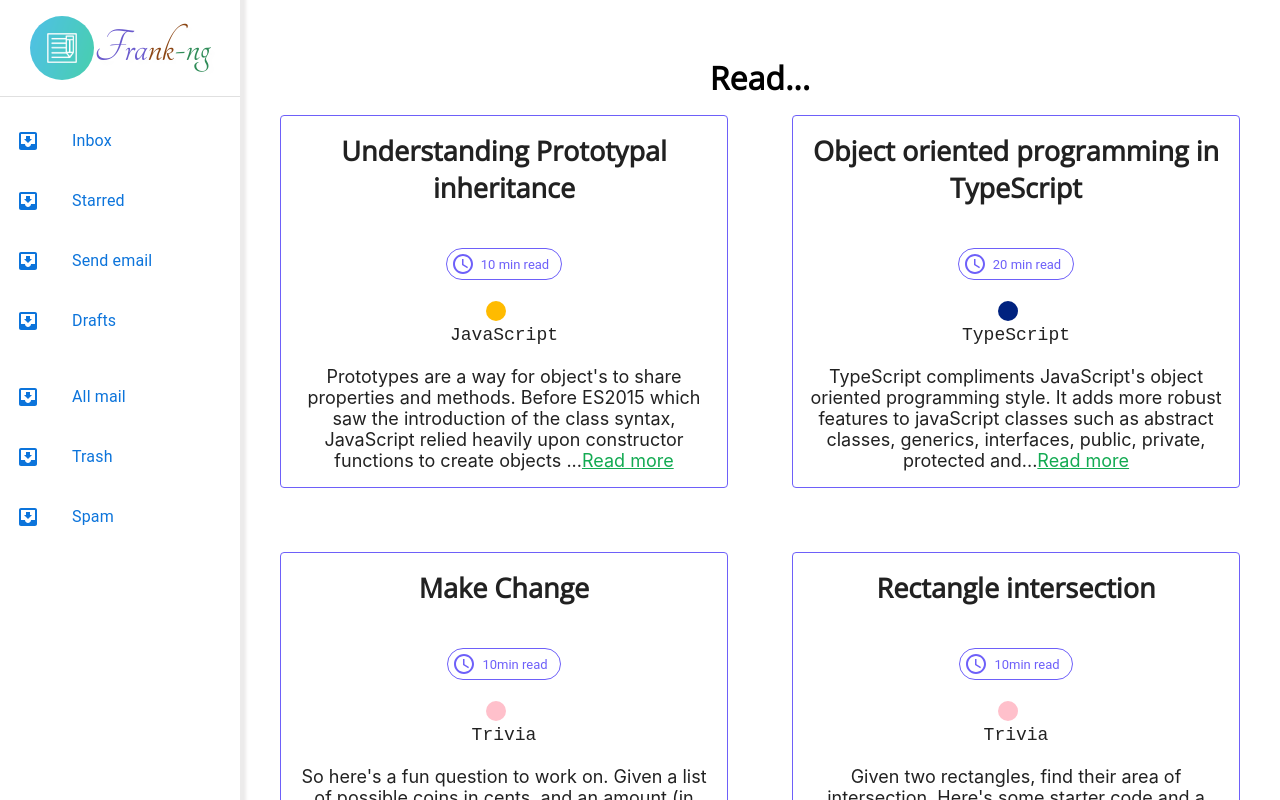
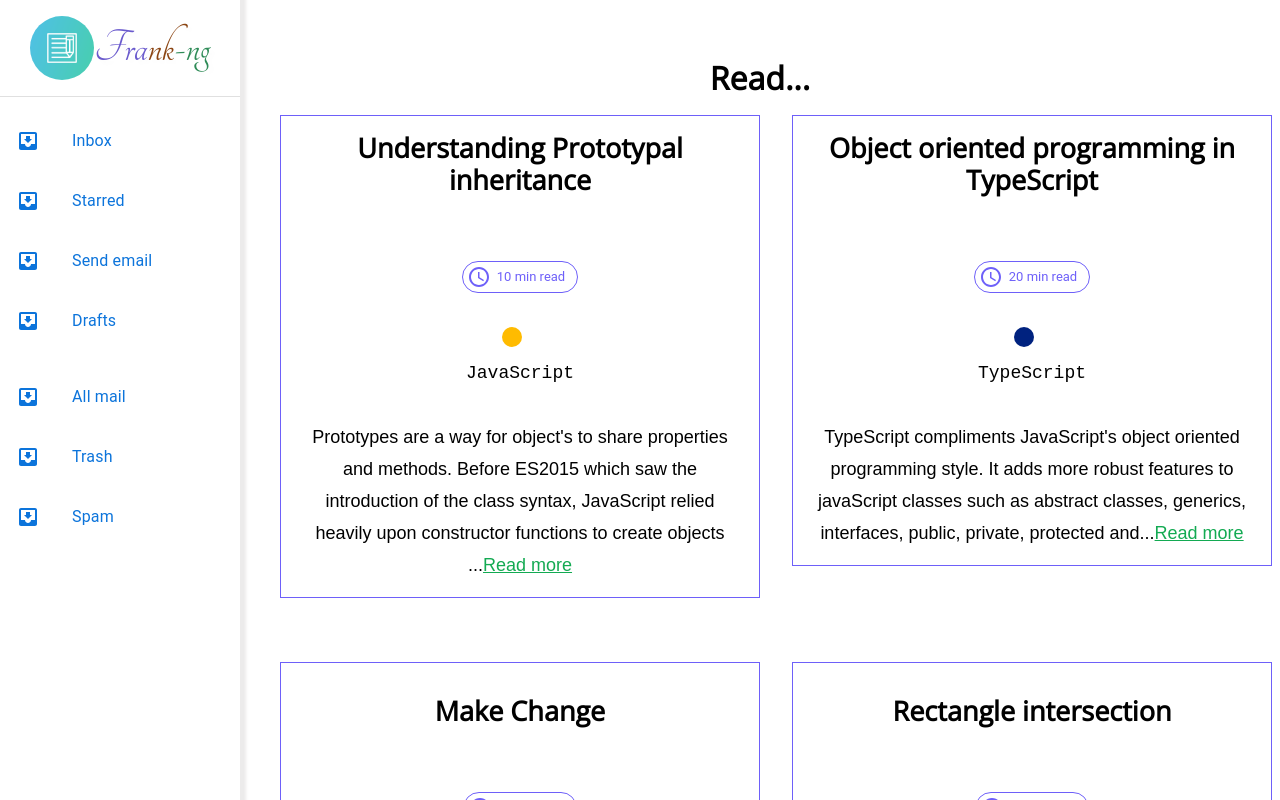
Before and after one commit to franknmungai/frank.ng, a React (Create React App) app: page /code in a window 1280 px wide. Shown: the top 800 px of the page. Built offline with nearby package versions, Linux system fonts and the light colour scheme; a web font is replaced by a local one.

Commit message:
Finished ArticleList

```diff
--- a/src/pages/Articles/articles.styles.scss
+++ b/src/pages/Articles/articles.styles.scss
@@ -8,11 +8,13 @@
 	.articles {
 		margin: 1rem;
 		min-width: 250px;
-		min-height: 300px;
+		min-height: 450px;
 		text-align: center;
 		padding: 1rem;
+		font-family: 'Kumbh Sans', sans-serif;
+		line-height: 2rem;
+		transition: all 0.2s ease-in;
 		font-size: 18px;
-		transition: all 0.2s ease-in;
 		border: #6e60f9 solid 1px;
 		cursor: pointer;
 		.chip-duration {
--- a/src/pages/Articles/index.jsx
+++ b/src/pages/Articles/index.jsx
@@ -5,6 +5,7 @@ import Grid from '@material-ui/core/Grid';
 import Chip from '@material-ui/core/Chip';
 import AccessTimeIcon from '@material-ui/icons/AccessTime';
 import './articles.styles.scss';
+import CardActionArea from '@material-ui/core/CardActionArea';
 
 const Articles = () => {
 	const getColor = (category) => {
@@ -28,7 +29,11 @@ const Articles = () => {
 			<Grid container spacing={4}>
 				{articles.map((article) => (
 					<Grid item xs={12} sm={12} md={6} key={article.title}>
-						<Paper variant="outlined" className="articles">
+						<Paper
+							variant="outlined"
+							className="articles"
+							component={CardActionArea}
+						>
 							<h2 className="title">{article.title}</h2>
 							<br />
 							<br />
```
Also changed, not shown: src/pages/Projects/index.jsx (renamed from src/pages/Blog/index.jsx, +4 -4 lines).
